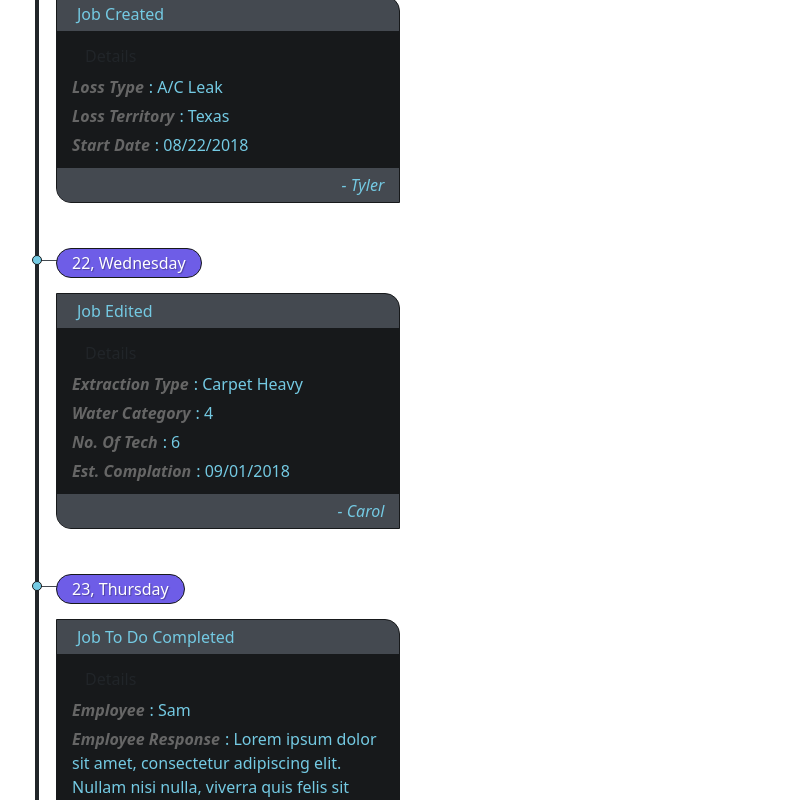
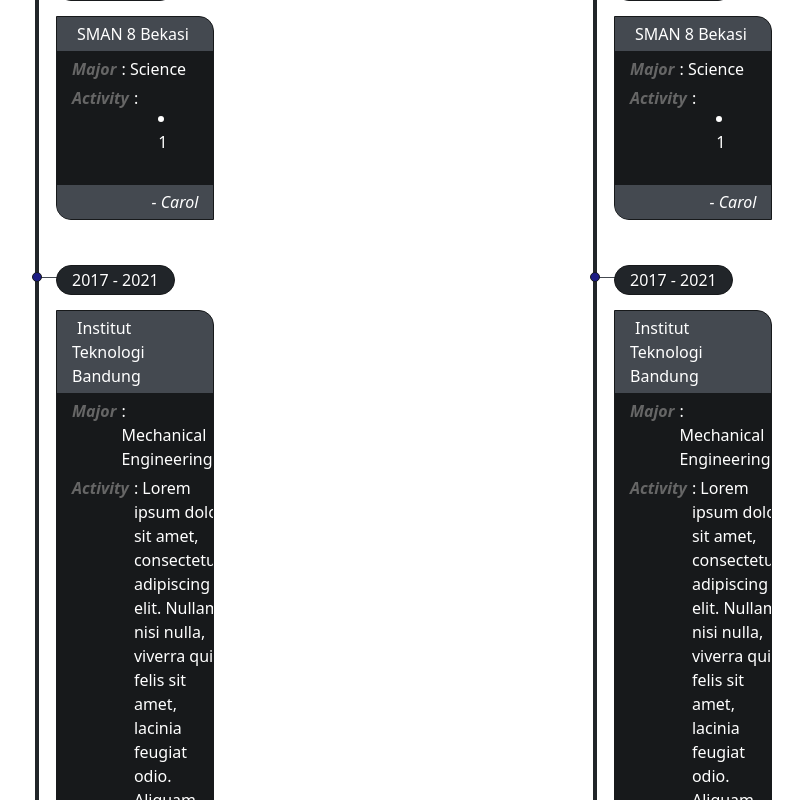
Before and after one commit to firdausdicko97/porto_0, a Nuxt app: page / in a window 1280 px wide. Shown: the part 800-1600 px from the top of the page, without its empty margins (61-864 px from the left). Built offline with nearby package versions, Linux system fonts and the light colour scheme; a web font is replaced by a local one.

Commit message:
update tl

```diff
--- a/pages/index.vue
+++ b/pages/index.vue
@@ -63,92 +63,123 @@
         </div>
         <!--START OF TIMELINE DIV  -->
         <div class="tl">
-          <div class="timeline">
-            <div class="timeline-month">Education</div>
-            <div class="timeline-section">
-              <div class="timeline-date">21, Tuesday</div>
-              <div class="row">
-                <div class="col-sm-4">
-                  <div class="timeline-box">
-                    <div class="box-title">
-                      <i
-                        class="fa fa-asterisk text-success"
-                        aria-hidden="true"
-                      ></i>
-                      Job Created
+          <div class="education">
+            <div class="timeline">
+              <div class="timeline-month">Education</div>
+              <div class="timeline-section">
+                <div class="timeline-date">2014 - 2017</div>
+                <div class="row">
+                  <div class="col-sm-4">
+                    <div class="timeline-box">
+                      <div class="box-title">
+                        <i
+                          class="fa fa-tasks text-success"
+                          aria-hidden="true"
+                        ></i>
+                        SMAN 8 Bekasi
+                      </div>
+                      <div class="box-content">
+                        <div class="box-item">
+                          <strong>Major</strong>: Science
+                        </div>
+                        <div class="box-item">
+                          <strong>Activity</strong>:
+                          <li>1</li>
+                          <li>2</li>
+                        </div>
+                      </div>
+                      <div class="box-footer">- Carol</div>
                     </div>
-                    <div class="box-content">
-                      <a class="btn btn-xs btn-default pull-right">Details</a>
-                      <div class="box-item">
-                        <strong>Loss Type</strong>: A/C Leak
+                  </div>
+                </div>
+              </div>
+              <div class="timeline-section">
+                <div class="timeline-date">2017 - 2021</div>
+                <div class="row">
+                  <div class="col-sm-4">
+                    <div class="timeline-box">
+                      <div class="box-title">
+                        <i
+                          class="fa fa-tasks text-success"
+                          aria-hidden="true"
+                        ></i>
+                        Institut Teknologi Bandung
                       </div>
-                      <div class="box-item">
-                        <strong>Loss Territory</strong>: Texas
+                      <div class="box-content">
+                        <div class="box-item">
+                          <strong>Major</strong>: Mechanical Engineering
+                        </div>
+                        <div class="box-item">
+                          <strong>Activity</strong>: Lorem ipsum dolor sit amet,
+                          consectetur adipiscing elit. Nullam nisi nulla,
+                          viverra quis felis sit amet, lacinia feugiat odio.
+                          Aliquam sed orci elementum, volutpat dolor eget,
+                          venenatis nunc
+                        </div>
                       </div>
-                      <div class="box-item">
-                        <strong>Start Date</strong>: 08/22/2018
-                      </div>
+                      <div class="box-footer">- Carol</div>
                     </div>
-                    <div class="box-footer">- Tyler</div>
                   </div>
                 </div>
               </div>
             </div>
-
-            <div class="timeline-section">
-              <div class="timeline-date">22, Wednesday</div>
-              <div class="row">
-                <div class="col-sm-4">
-                  <div class="timeline-box">
-                    <div class="box-title">
-                      <i class="fa fa-pencil text-info" aria-hidden="true"></i>
-                      Job Edited
+          </div>
+          <div class="experience">
+            <div class="timeline">
+              <div class="timeline-month">Education</div>
+              <div class="timeline-section">
+                <div class="timeline-date">2014 - 2017</div>
+                <div class="row">
+                  <div class="col-sm-4">
+                    <div class="timeline-box">
+                      <div class="box-title">
+                        <i
+                          class="fa fa-tasks text-success"
+                          aria-hidden="true"
+                        ></i>
+                        SMAN 8 Bekasi
+                      </div>
+                      <div class="box-content">
+                        <div class="box-item">
+                          <strong>Major</strong>: Science
+                        </div>
+                        <div class="box-item">
+                          <strong>Activity</strong>:
+                          <li>1</li>
+                          <li>2</li>
+                        </div>
+                      </div>
+                      <div class="box-footer">- Carol</div>
                     </div>
-                    <div class="box-content">
-                      <a class="btn btn-xs btn-default pull-right">Details</a>
-                      <div class="box-item">
-                        <strong>Extraction Type</strong>: Carpet Heavy
-                      </div>
-                      <div class="box-item">
-                        <strong>Water Category</strong>: 4
-                      </div>
-                      <div class="box-item">
-                        <strong>No. Of Tech</strong>: 6
-                      </div>
-                      <div class="box-item">
-                        <strong>Est. Complation</strong>: 09/01/2018
-                      </div>
-                    </div>
-                    <div class="box-footer">- Carol</div>
                   </div>
                 </div>
               </div>
-            </div>
-
-            <div class="timeline-section">
-              <div class="timeline-date">23, Thursday</div>
-              <div class="row">
-                <div class="col-sm-4">
-                  <div class="timeline-box">
-                    <div class="box-title">
-                      <i
-                        class="fa fa-tasks text-success"
-                        aria-hidden="true"
-                      ></i>
-                      Job To Do Completed
+              <div class="timeline-section">
+                <div class="timeline-date">2017 - 2021</div>
+                <div class="row">
+                  <div class="col-sm-4">
+                    <div class="timeline-box">
+                      <div class="box-title">
+                        <i
+                          class="fa fa-tasks text-success"
+                          aria-hidden="true"
+                        ></i>
+                        Institut Teknologi Bandung
+                      </div>
+                      <div class="box-content">
+                        <div class="box-item">
+                          <strong>Major</strong>: Mechanical Engineering
+                        </div>
+                        <div class="box-item">
+                          <strong>Activity</strong>: Lorem ipsum dolor sit amet,
+                          consectetur adipiscing elit. Nullam nisi nulla,
+                          viverra quis felis sit amet, lacinia feugiat odio.
+                          Aliquam sed orci elementum, volutpat dolor eget,
+                          venenatis nunc
+                        </div>
+                      </div>
+                      <div class="box-footer">- Carol</div>
                     </div>
-                    <div class="box-content">
-                      <a class="btn btn-xs btn-default pull-right">Details</a>
-                      <div class="box-item"><strong>Employee</strong>: Sam</div>
-                      <div class="box-item">
-                        <strong>Employee Response</strong>: Lorem ipsum dolor
-                        sit amet, consectetur adipiscing elit. Nullam nisi
-                        nulla, viverra quis felis sit amet, lacinia feugiat
-                        odio. Aliquam sed orci elementum, volutpat dolor eget,
-                        venenatis nunc
-                      </div>
-                    </div>
-                    <div class="box-footer">- Carol</div>
                   </div>
                 </div>
               </div>
--- a/static/css/home.css
+++ b/static/css/home.css
@@ -60,15 +60,30 @@
 }
 
 /* PEMISAH  */
+.tl {
+  display: flex;
+  justify-content: space-between;
+}
 
-.tl {
+.education {
   margin-top: 35%;
+  display: block;
+}
+
+.experience {
+  margin-top: 35%;
+  display: block;
+}
+
+.tl .education {
+  display: block;
+  flex: 0 500px 550px;
 }
 
 .timeline {
   margin-top: 20px;
   position: relative;
-  color: #74cae3;
+  color: #ffff;
 }
 
 .timeline:before {
@@ -86,7 +101,8 @@
 .timeline-month {
   position: relative;
   padding: 4px 15px 4px 35px;
-  background-color: #444950;
+  background-color: #0b0f15;
+  color: #ffff;
   display: inline-block;
   width: auto;
   border-radius: 40px;
@@ -100,7 +116,7 @@
   content: "";
   width: 20px;
   height: 20px;
-  background: #74cae3;
+  background: #1c1c84;
 
   filter: progid:DXImageTransform.Microsoft.gradient( startColorstr='#8a9196', endColorstr='#70787d',GradientType=0 );
   border-radius: 100%;
@@ -118,7 +134,7 @@
 .timeline-date {
   margin-bottom: 15px;
   padding: 2px 15px;
-  background: #6e5de7;
+  background: #212529;
   position: relative;
   display: inline-block;
   border-radius: 20px;
@@ -141,7 +157,7 @@
   position: absolute;
   width: 10px;
   height: 10px;
-  background: #74cae3;
+  background: #1c1c84;
   top: 7px;
   left: 11px;
   border: 1px solid #17191b;
@@ -191,6 +207,7 @@
 }
 
 .box-item {
+  display: flex;
   margin-bottom: 5px;
 }
 
```
